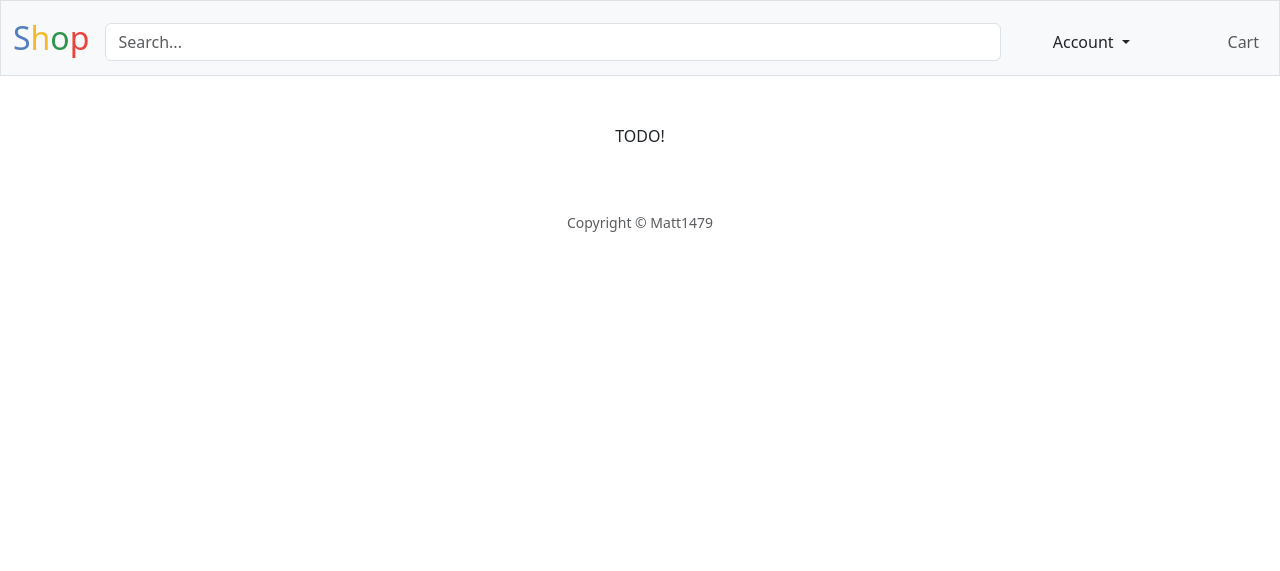
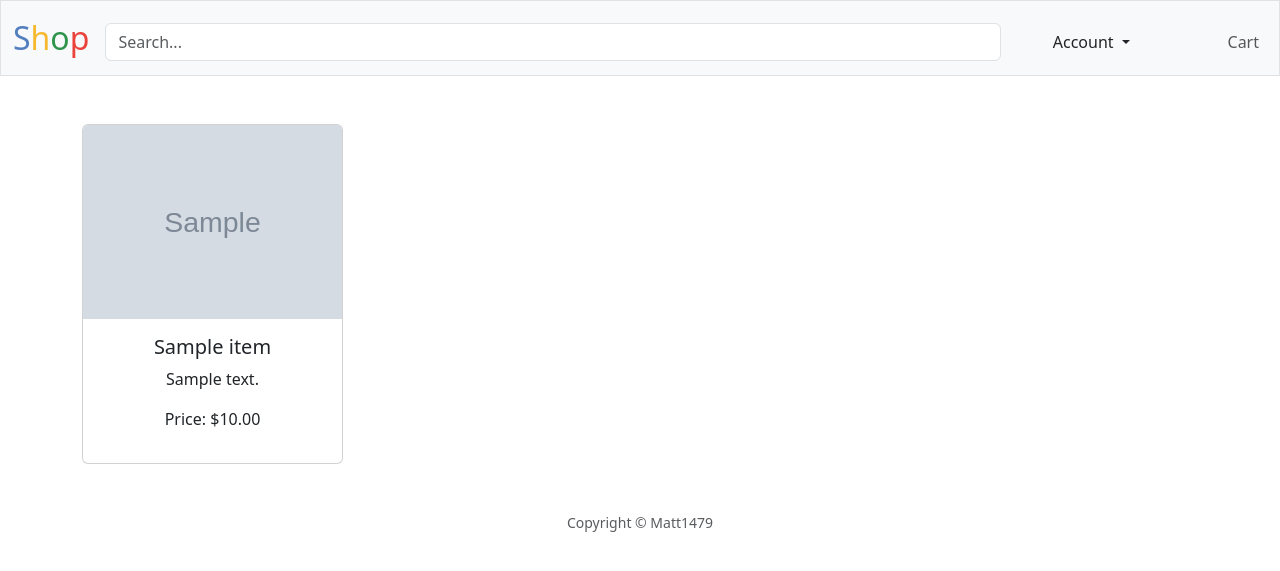
Before and after one commit to Matt1479/Online-Shop-Remake, a Flask app: page / in a window 1280 px wide. Shown: the top 571 px of the page. Run offline with Flask 3, Linux system fonts and the light colour scheme; the visitor is signed in with stand-in values (Sample User, id 1); tables that the repository leaves empty hold one stand-in row (values such as "Sample post"); grey boxes marked "Sample" are stand-in pictures.

Commit message:
Feature(app.py, index.html): Implement index route; Display items.

```diff
--- a/app.py
+++ b/app.py
@@ -60,9 +60,10 @@ def not_found(e):
 def index():
     """Show all items."""
 
-    # TODO: Query database for items
+    # Query database for items
+    rows = db_utils.execute("SELECT * FROM items")
 
-    return render_template("user/index.html")
+    return render_template("user/index.html", items=rows)
 
 
 @app.route("/cart")
--- a/templates/user/index.html
+++ b/templates/user/index.html
@@ -6,6 +6,29 @@
 
 {% block main %}
 
-    <p>TODO!</p>
+    <div class="row row-cols-1 row-cols-md-2 row-cols-lg-3 row-cols-xl-4 row-cols-xxl-5 g-4">
+
+        {% for item in items %}
+
+            <div class="col">
+
+                <div class="card h-100">
+
+                    <img src="/{{ item.image_path }}" class="card-img-top" alt="{{ item.title }}">
+
+                    <div class="card-body">
+                        <h5 class="card-title">{{ item.title }}</h5>
+                        <p class="card-text">{{ item.description }}</p>
+                        <p class="card-text">Price: {{ item.price | usd }}</p>
+                        <a href="/item/{{ item.id }}" class="stretched-link" type="hidden"></a>
+                    </div>
+
+                </div>
+
+            </div>
+
+        {% endfor %}
+
+    </div>
 
 {% endblock %}
```
